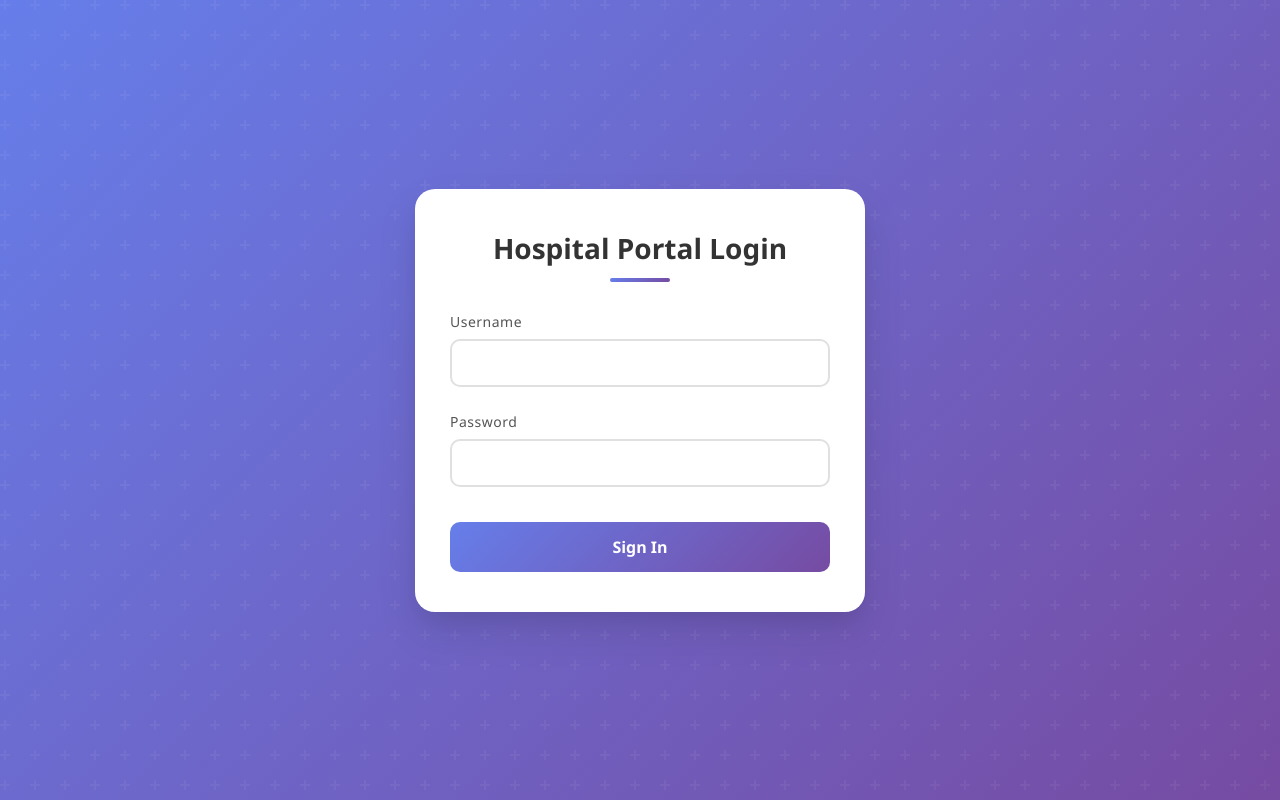
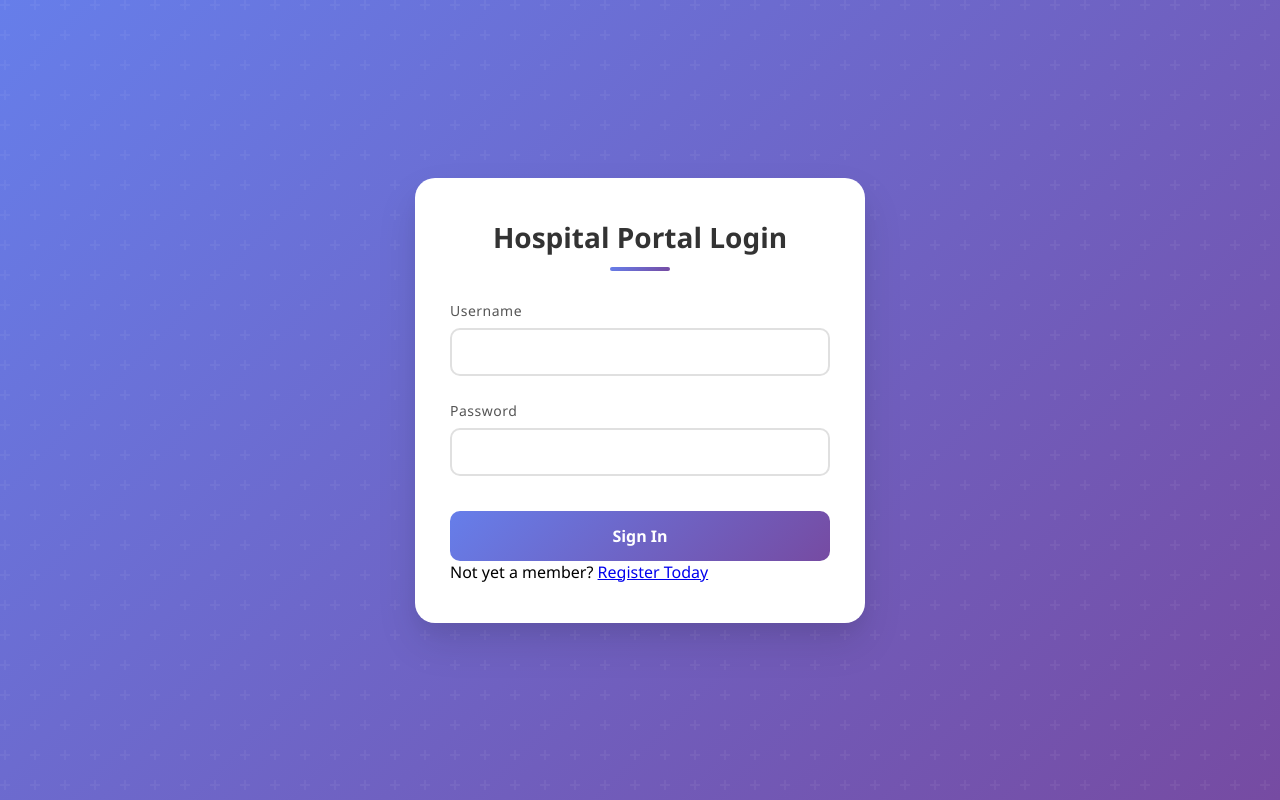
Before and after one commit to imtheking99/hospital-system, a PHP site: page / in a window 1280 px wide. Run offline with PHP 8.4, Linux system fonts and the light colour scheme.

Commit message:
new reg link added

```diff
--- a/index.php
+++ b/index.php
@@ -19,6 +19,10 @@
                 <input type="password" name="password" required>
             </div>
             <button type="submit" name="login_btn">Sign In</button>
+
+            <div class="register-link">
+                <p>Not yet a member? <a href="register.php">Register Today</a></p>
+            </div>
         </form>
     </div>
 </body>
```
